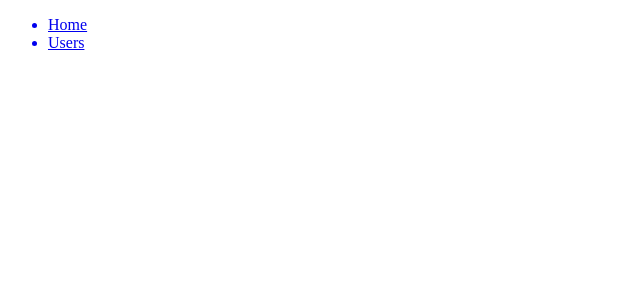
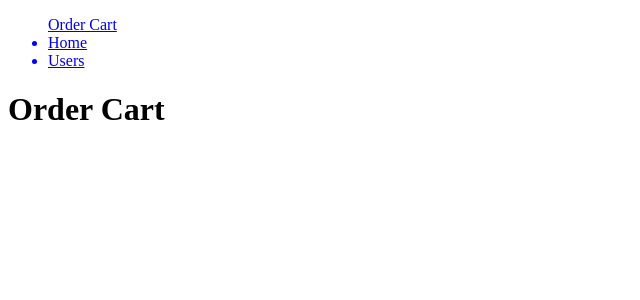
Before and after one commit to SoniaKol/cohort49-project-group-B, a React app in the folder client/: page /order-cart in a window 1280 px wide. Before the commit this address had no page. Shown: the top 300 px of the page, without its empty margins (0-640 px from the left). Built offline with nearby package versions, Linux system fonts and the light colour scheme.

Commit message:
feat: add initial OrderCart page structure and components

```diff
--- a/client/src/App.jsx
+++ b/client/src/App.jsx
@@ -4,6 +4,7 @@ import Nav from "./components/Nav";
 import Home from "./pages/Home/Home";
 import CreateUser from "./pages/User/CreateUser";
 import UserList from "./pages/User/UserList";
+import OrderCart from "./pages/OrderCarts/OrderCart";
 
 const App = () => {
   return (
@@ -13,6 +14,7 @@ const App = () => {
         <Route path="/" element={<Home />} />
         <Route path="/user" element={<UserList />} />
         <Route path="/user/create" element={<CreateUser />} />
+        <Route path="/order-cart" element={<OrderCart />} />
       </Routes>
     </>
   );
--- /dev/null
+++ b/client/src/components/CartItem.jsx
@@ -0,0 +1,7 @@
+import React from "react";
+
+const CartItem = () => {
+  return <div></div>;
+};
+
+export default CartItem;
--- a/client/src/components/Nav.jsx
+++ b/client/src/components/Nav.jsx
@@ -6,6 +6,10 @@ import TEST_ID from "./Nav.testid";
 const Nav = () => {
   return (
     <ul>
+      <nav>
+        <Link to="/order-cart">Order Cart</Link>
+      </nav>
+
       <Link to="/" data-testid={TEST_ID.linkToHome}>
         <li>Home</li>
       </Link>
--- /dev/null
+++ b/client/src/pages/OrderCarts/OrderCart.jsx
@@ -0,0 +1,13 @@
+import React from "react";
+import CartItem from "../../components/CartItem";
+
+const OrderCart = () => {
+  return (
+    <div>
+      <h1>Order Cart</h1>
+      <CartItem />
+    </div>
+  );
+};
+
+export default OrderCart;
--- a/package.json
+++ b/package.json
@@ -50,6 +50,7 @@
     "husky": "^9.0.0"
   },
   "dependencies": {
-    "concurrently": "^9.1.0"
+    "concurrently": "^9.1.0",
+    "react-router-dom": "^7.0.2"
   }
 }
```
Also changed, not shown: 1 other file (tests, documents, lock files or other folders).
